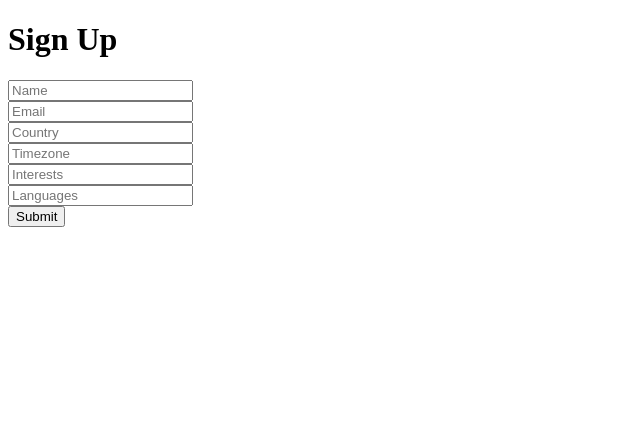
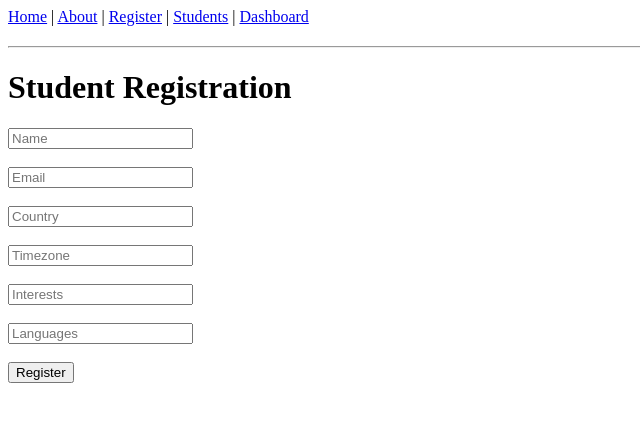
Before and after one commit to anushaven/GlobalConnect, a FastAPI app: page /signup in a window 1280 px wide. Shown: the top 422 px of the page, without its empty margins (0-640 px from the left). Run offline with FastAPI, Linux system fonts and the light colour scheme.

Commit message:
debugging

```diff
--- a/templates/base.html
+++ b/templates/base.html
@@ -3,8 +3,20 @@
 <head>
     <title>GlobalConnect</title>
 </head>
+
 <body>
 
+<nav style="margin-bottom:20px;">
+    <a href="/">Home</a> |
+    <a href="/about">About</a> |
+    <a href="/signup">Register</a> |
+    <a href="/students">Students</a> |
+    <a href="/dashboard">Dashboard</a>
+</nav>
+
+<hr>
+
+<!-- Page-specific content goes here -->
 {% block content %}{% endblock %}
 
 </body>
--- a/templates/signup.html
+++ b/templates/signup.html
@@ -2,18 +2,23 @@
 
 {% block content %}
 
-<h1>Sign Up</h1>
+<h1>Student Registration</h1>
 
-<form method="post">
+<form action="/signup" method="post">
 
-    <input name="name" placeholder="Name"><br>
-    <input name="email" placeholder="Email"><br>
-    <input name="country" placeholder="Country"><br>
-    <input name="timezone" placeholder="Timezone"><br>
-    <input name="interests" placeholder="Interests"><br>
-    <input name="languages" placeholder="Languages"><br>
+    <input type="text" name="name" placeholder="Name" required><br><br>
 
-    <button type="submit">Submit</button>
+    <input type="email" name="email" placeholder="Email" required><br><br>
+
+    <input type="text" name="country" placeholder="Country" required><br><br>
+
+    <input type="text" name="timezone" placeholder="Timezone" required><br><br>
+
+    <input type="text" name="interests" placeholder="Interests" required><br><br>
+
+    <input type="text" name="languages" placeholder="Languages" required><br><br>
+
+    <button type="submit">Register</button>
 
 </form>
 
--- a/templates/success.html
+++ b/templates/success.html
@@ -3,8 +3,9 @@
 {% block content %}
 
 <h1>Success!</h1>
-<p>You are signed up.</p>
 
-<a href="/">Home</a>
+<p>You’ve been registered.</p>
+
+<a href="/about">Go to About Page</a>
 
 {% endblock %}
```
Also changed, not shown: templates/dashboard.html (+26 -4 lines).
